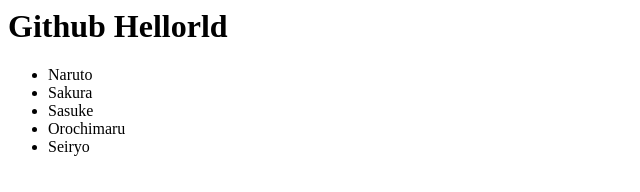
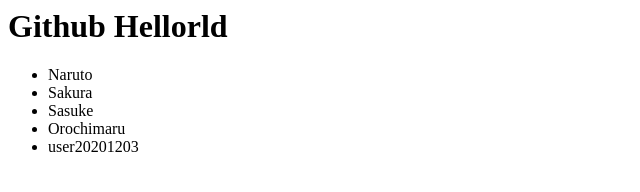
Before and after one commit to blackcat231/hello-world, a plain HTML site: page index.html in a window 1280 px wide. Shown: the full height of the page, 0-640 px from the left. Drawn offline with Linux system fonts and the light colour scheme.

Commit message:
Update index.html

```diff
--- a/index.html
+++ b/index.html
@@ -8,7 +8,7 @@
         <li>Sakura</li>
         <li>Sasuke</li>
         <li>Orochimaru</li>
-        <li>Seiryo</li>
+        <li>user20201203</li>
     </ul>
 </body>
 </html>
```
